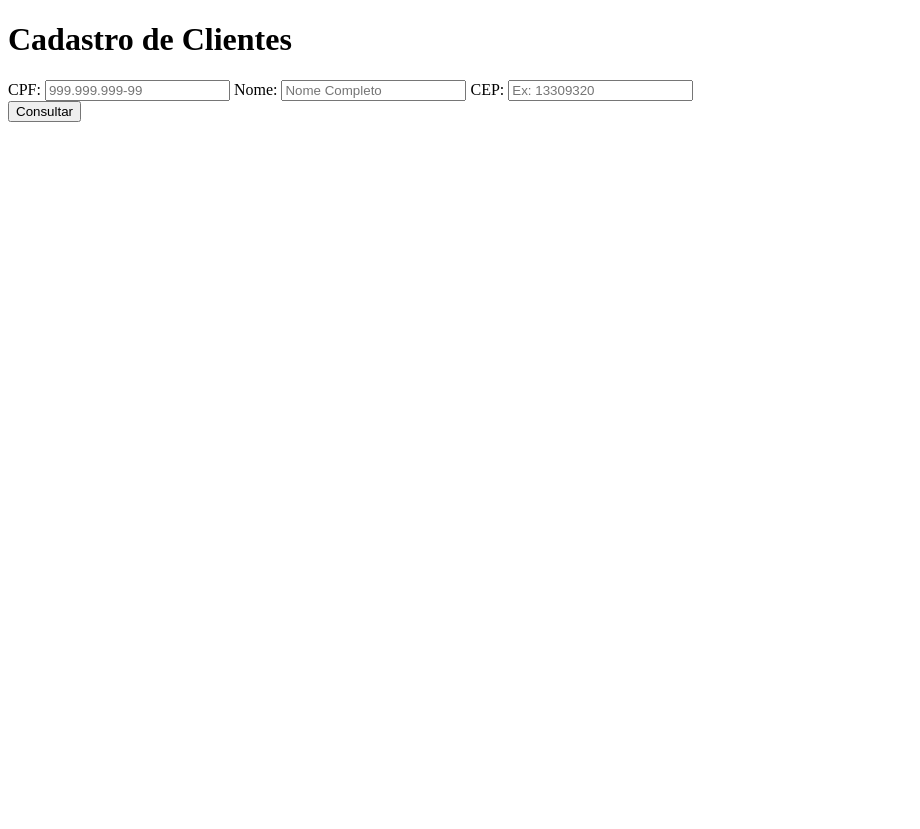
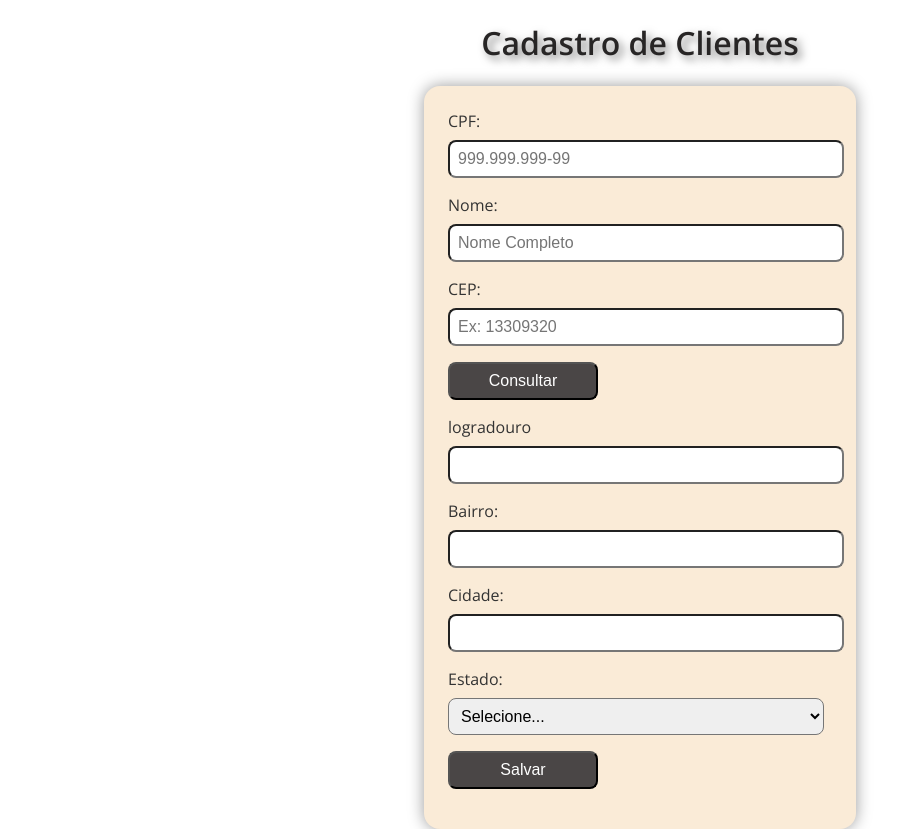
Before and after one commit to analuz5/CEP2, a plain HTML site: page index.html in a window 1280 px wide. Shown: the whole page, without its empty margins (0-920 px from the left). Before the commit the page ends 800 px from the top, so only its background shows below. Drawn offline with nearby package versions, Linux system fonts and the light colour scheme.

Commit message:
texto commit

```diff
--- /dev/null
+++ b/CSS/estilo.css
@@ -0,0 +1,66 @@
+/* Estilo do projeto */
+/* Ícones do Bootstrap */
+@import url("https://cdn.jsdelivr.net/npm/bootstrap-icons@1.11.1/font/bootstrap-icons.css");
+/* Fontes do Google */
+@import url("https://fonts.googleapis.com/css2?family=Open+Sans:wght@300;400;600&display=swap");
+
+label {
+    display: block;
+    margin-bottom: 8px;
+    color: #333;
+}
+
+body {
+    font-family: "Open Sans", sans-serif;
+    height: 100vh;
+    margin: 0;
+    padding: 0;
+    background: linear-gradient(
+        to right,
+        rgb(172, 137, 137),
+        rgb(149, 101, 101),
+
+    );
+}
+
+form {
+    width: 30%;
+    margin: 0 auto;
+    padding: 24px;
+    background-color: antiquewhite;
+    border-radius: 16px;
+    box-shadow: 0 0 16px rgba(0, 0, 0, 0.4);
+}
+
+h1 {
+    color: rgb(39, 37, 37);
+    text-align: center;
+    font-weight: 600;
+    text-shadow: 4px 4px 8px rgba(0, 0, 0, 0.5);
+}
+
+button {
+    background-color: rgb(74, 70, 70);
+    color: #fff;
+    bottom: none;
+    padding: 8px 16px;
+    border-radius: 8px;
+    font-size: 16px;
+    cursor: pointer;
+    min-width: 150px;
+    margin-bottom: 16px;
+}
+
+button:hover {
+    background-color: azure;
+    color: aquamarine;
+}
+
+input[type="text"],
+select {
+    width: 98%;
+    padding: 8px;
+    margin-bottom: 16px;
+    font-size: 16px;
+    border-radius: 8px;
+}
--- a/index.html
+++ b/index.html
@@ -5,6 +5,7 @@
     <meta http-equiv="X-UA-Compatible" content="IE=edge">
     <meta name="viewport" content="width=device-width, initial-scale=1.0">
     <title>CEP</title>
+    <link rel="stylesheet" href="css/estilo.css"/>
 </head>
 <body>
     <h1>Cadastro de Clientes</h1>
@@ -14,10 +15,25 @@
         <label for="nome">Nome:</label>
         <input type="text" id="nome" name="nome" required placeholder="Nome Completo"/>
         <label for="cep">CEP:</label>
-        <input type="text" id="cep" name="cep" required placeholder="Ex: 13309320" pattern="[0-9{8}]">
+        <input type="text" id="cep" name="cep" required placeholder="Ex: 13309320" pattern="[0-9]{8}">
+        <button type="button" onclick="consultarCep();">Consultar</button>
         <div id="resultadoCep"></div>
-        <button type="button" onclick="consultarCep();">Consultar</button>
+        <label for="logradouro">logradouro</label>
+        <input type="text" id="logradouro" name="logradouro">
+        <label for="bairro">Bairro:</label>
+        <input type="text" id="bairro" name="bairro">
+        <label for="cidade">Cidade:</label>
+        <input type="text" id="cidade" name="cidade">
+        <label for="estado">Estado:</label>
+        <select id="estado" name="estado">
+            <option value="" selected disabled>Selecione...</option>
+            <option value="SP">São Paulo</option>
+            <option value="RS">Rio Grande do Sul</option>
+        </select>
+        <button type="submit" id="salvar">Salvar</button>
+
     </form>
+    <script src="js/cep.js"></script>
 </body>
 
 </body>
--- /dev/null
+++ b/js/cep.js
@@ -0,0 +1,40 @@
+/**
+ * @param {string} cep
+ * @returns {Objeto|null}
+ */
+async function obtemCep(cep) {
+    const url = `http://viacep.com.br/ws/${cep}/json/`;
+    try {
+        const response = await fetch(url);
+        const data = await response.json();
+        return data;
+    } catch (error) {
+        console.error(error);
+        return null;
+    }
+}
+
+async function consultarCep() {
+    const cep = document.getElementById("cep").value;
+    const resultadoCep = document.getElementById("resultadoCep");
+    const cidade = document.getElementById("cidade");
+    const bairro = document.getElementById("bairro");
+    const estado = document.getElementById("estado");
+    const logradouro = document.getElementById("logradouro");
+
+    if (!cep || cep.length < 8) {
+        resultadoCep.textContent = `É obrigatório informar um CEP!`;
+        return;
+    } else {
+        resultadoCep.textContent = "";
+        const dadosCep = await obtemCep(cep);
+        if (dadosCep.erro) {
+            resultadoCep.textContent = "Erro ao consultar o CEP informado";
+            return;
+        }
+        logradouro.value = dadosCep.logradouro;
+        cidade.value = dadosCep.localidade;
+        bairro.value = dadosCep.bairro;
+        estado.value = dadosCep.uf;
+    }
+}
```
